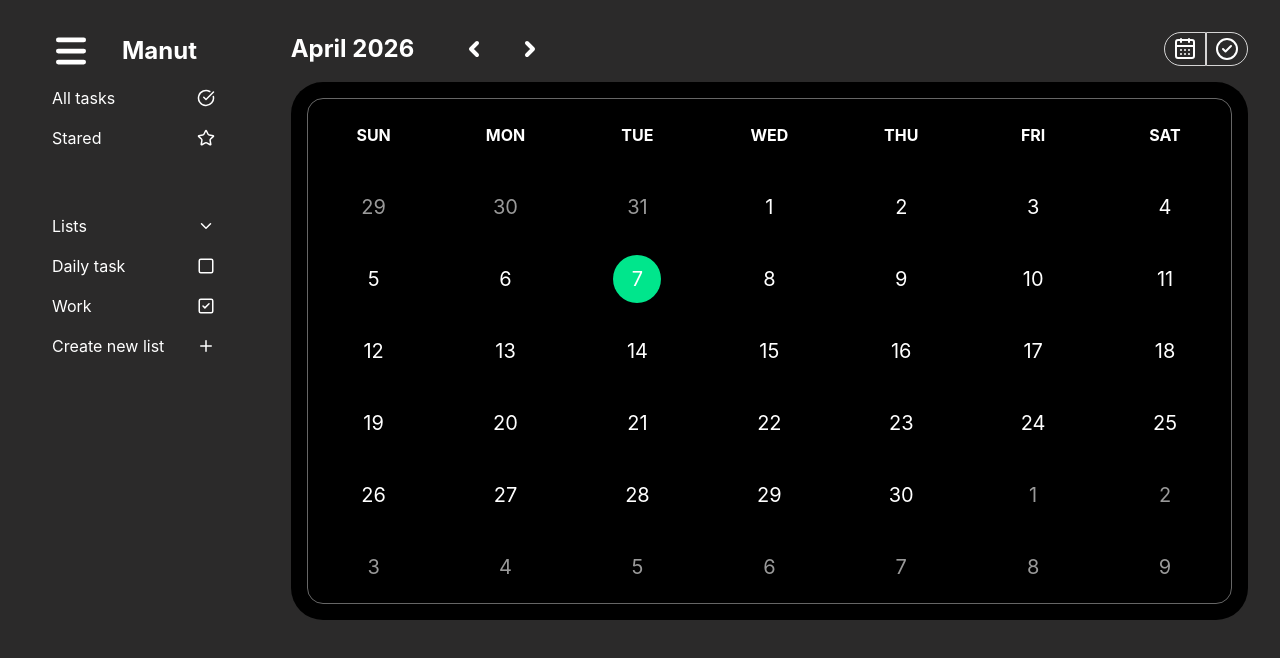
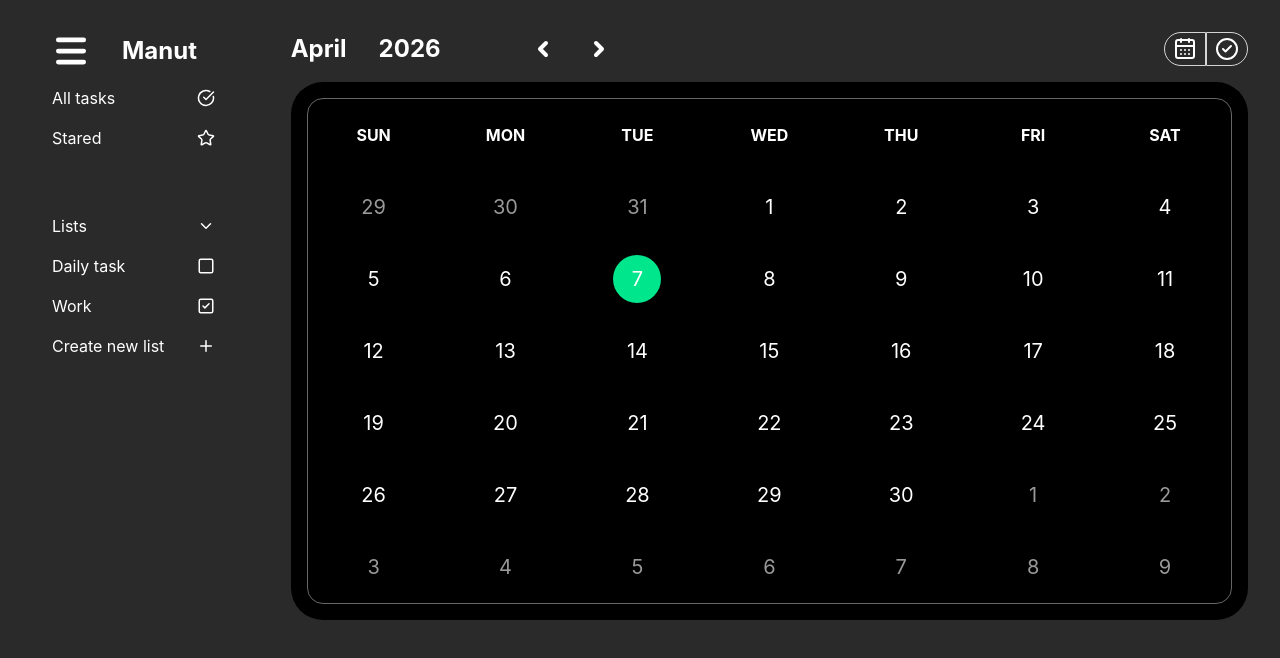
Before and after one commit to wee08/no-nameyet, a React (Vite) app: page / in a window 1280 px wide. Shown: the top 658 px of the page. Built offline with nearby package versions, Linux system fonts and the light colour scheme.

Commit message:
fix: correct month rendering in HeaderBar and remove unused prop from DisplayPreviousDate

```diff
--- a/src/components/HeaderBar.jsx
+++ b/src/components/HeaderBar.jsx
@@ -7,8 +7,9 @@ import Calendar from "./calendar/Calendar";
 const HeaderBar = () => {
   let [curM, setCurM] = useState(dayjs().month());
 
-  const m = dayjs().format("MMMM");
+  const m = dayjs().month(curM).format("MMMM");
   const y = dayjs().format("YYYY");
+  console.log(curM);
 
   const [active, setActive] = useState(null);
 
@@ -16,7 +17,10 @@ const HeaderBar = () => {
     <div className="col-start-2 ml-14 grid grid-rows-2">
       <div className="flex justify-between items-center row-end-1">
         <div className=" col-start-1 font-bold text-white text-2xl flex items-center gap-4">
-          {m} {y}
+          <div className="flex items-center gap-8 w-48">
+            <p>{m}</p>
+            <p>{y}</p>
+          </div>
           <div className="flex ml-8 gap-8">
             <ChevronLeft
               strokeWidth={4}
--- a/src/components/calendar/DisplayPreviousDate.jsx
+++ b/src/components/calendar/DisplayPreviousDate.jsx
@@ -1,5 +1,5 @@
 import dayjs from "dayjs";
-const DisplayPreviousDate = ({ startDayProp, inc, curM }) => {
+const DisplayPreviousDate = ({ startDayProp, curM }) => {
   const current = dayjs().month(curM);
   const PreM = current.subtract(1, "month");
   const total = PreM.daysInMonth();
@@ -9,8 +9,6 @@ const DisplayPreviousDate = ({ startDayProp, inc, curM }) => {
   for (let i = 1; i <= total; i++) [dayOfPreM.push(i)];
   const lastIdx = startDayProp === 0 ? [] : dayOfPreM.slice(getLastIdx);
 
-  console.log(getLastIdx);
-  console.log(lastIdx);
   // .slice(vlu) get last index of arr
   return (
     <>
```
